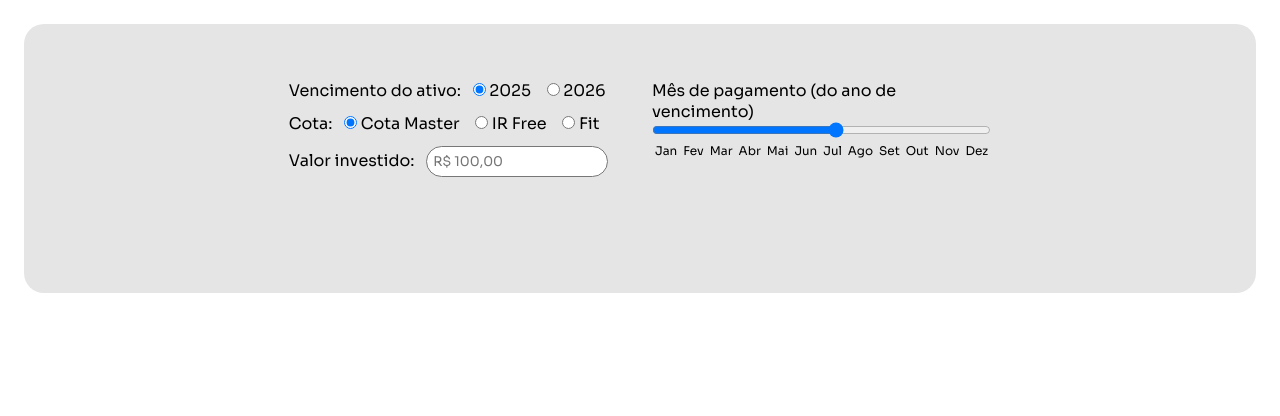
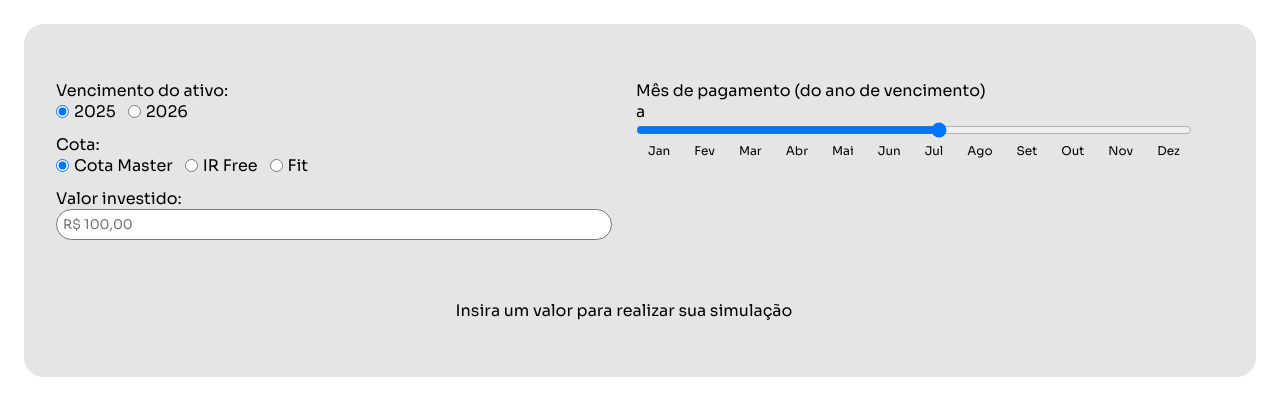
Before and after one commit to lucassdantas/precatory_rentability_simulator, a PHP site: page / in a window 1280 px wide. Shown: the top 416 px of the page. Run offline with PHP 8.4, Linux system fonts and the light colour scheme.

Commit message:
add change to month name when slide input

```diff
--- a/index.html
+++ b/index.html
@@ -13,24 +13,34 @@
                 <div class="col col50 leftUserInputContainer">
                     <div class="validityYear userInputData">
                         <span class="inputIdentifier">Vencimento do ativo:</span>
-
+                        <div class="inputContainer">
+                            <div class="inputAndLabelContainer">
                                 <input type="radio" name="year" class='yearInput' id="year2025" value="2025" checked>
                                 <label>2025</label>
-
+                            </div>
+                            <div class="inputAndLabelContainer">
                                 <input type="radio" name="year" class='yearInput' id="year2026" value="2026">
                                 <label>2026</label>
                             </div>
+                        </div>
+
+                    </div>
                     <div class="quotaType userInputData">
                         <span class="inputIdentifier">Cota:</span>
-
+                        <div class="inputContainer">
+                            <div class="inputAndLabelContainer">
                                 <input type="radio" name="quotaType" class='quotaTypeInput' id="masterQuota" value="master" checked>
                                 <label>Cota Master</label>
-
+                            </div>
+                            <div class="inputAndLabelContainer">
                                 <input type="radio" name="quotaType" class='quotaTypeInput' id="irFreeQuota" value='irFree' >
                                 <label>IR Free</label>
-
-                        <input type="radio" name="quotaType" class='quotaTypeInput' id="fitQuota" value='fit'>
+                            </div>
+                            <div class="inputAndLabelContainer">
+                                <input type="radio" name="quotaType" class='quotaTypeInput' id="fitQuota"    value='fit'>
                                 <label>Fit</label>
+                            </div>
+                        </div>
                     </div>
                     <div class="amountInvested userInputData">
                         <span class="inputIdentifier">Valor investido:</span>
@@ -39,7 +49,15 @@
                 </div>
                 <div class="col col50 ">
                     <div class="paymentMonth">
-                        <p>Mês de pagamento (do ano de vencimento)</p>
+                        <div class="monthRowContainer">
+                            <div class="monthContainer">
+                                <span>Mês de pagamento </span>
+                                <span class="validityYearText">(do ano de vencimento)</span>
+                            </div>
+                            <div class="selectedMonthContainer">
+                                <span id="selectedMonth">a</span>
+                            </div>
+                        </div>
                         <input type="range" name="monthOfPayment" id="monthOfPayment" min='0' max="11">
                         <div class="monthList">
                             <span>Jan</span>
@@ -60,6 +78,9 @@
             </div>
             <div class="row">
                 <div class="col col100">
+                    <div class="instructionContainer">
+                        <span class="instruction">Insira um valor para realizar sua simulação</span>
+                    </div>
                     <div class="chartContainer hidden">
                         <h3>Previsão de rentabilidade</h3>
 
--- a/style.css
+++ b/style.css
@@ -20,8 +20,7 @@ body{
 .simulatorContainer{
     display:flex;
     flex-direction: column;
-    justify-content: center;
-    align-items:center;
+
     background-color:#E5E5E5;
     border-radius:20px;
 }
@@ -62,6 +61,8 @@ body{
 }
 #simulatorContainer .userInputData{
     margin-bottom:12px;
+    display:flex;
+    flex-direction:column;
 }
 #simulatorContainer .userInputData label{
     margin-right:12px;
@@ -138,5 +139,55 @@ body{
 
 #simulatorContainer input[type=number]::-webkit-inner-spin-button,
 #simulatorContainer input[type=number]::-webkit-outer-spin-button {
--webkit-appearance: none;
+    -webkit-appearance: none;
 }
+
+#simulatorContainer .inputAndLabelContainer{
+    display:flex;
+    flex-wrap:nowrap;
+}
+#simulatorContainer .inputAndLabelContainer input{
+    margin-right:5px;
+}
+#simulatorContainer .inputContainer{
+    display:flex;
+}
+#simulatorContainer .instructionContainer{
+    width:100%;
+    text-align:center;
+}
+
+@media(max-width:768px){
+    #simulatorContainer .row{
+        flex-direction:column;
+    }
+
+    #simulatorContainer .col{
+        width:100%;
+    }
+}
+
+@media(max-width:550px){
+    #simulatorContainer .inputContainer{
+        flex-direction:column;
+    }
+    #simulatorContainer .validityYearText{
+        display:block;
+    }
+    #simulatorContainer .monthList{
+        font-size:8px;
+    }
+    #simulatorContainer .monthRowContainer{
+        display:flex;
+        align-items:center;
+        justify-content:space-between;
+    }
+    #simulatorContainer .monthContainer{
+        width:80%;
+    }
+    #simulatorContainer .monthList{
+        display:none;
+        visibility:hidden;
+    }
+
+}
```
Also changed, not shown: index.js (+44 -7 lines). Lines whose indentation alone changed are shown as unchanged.
